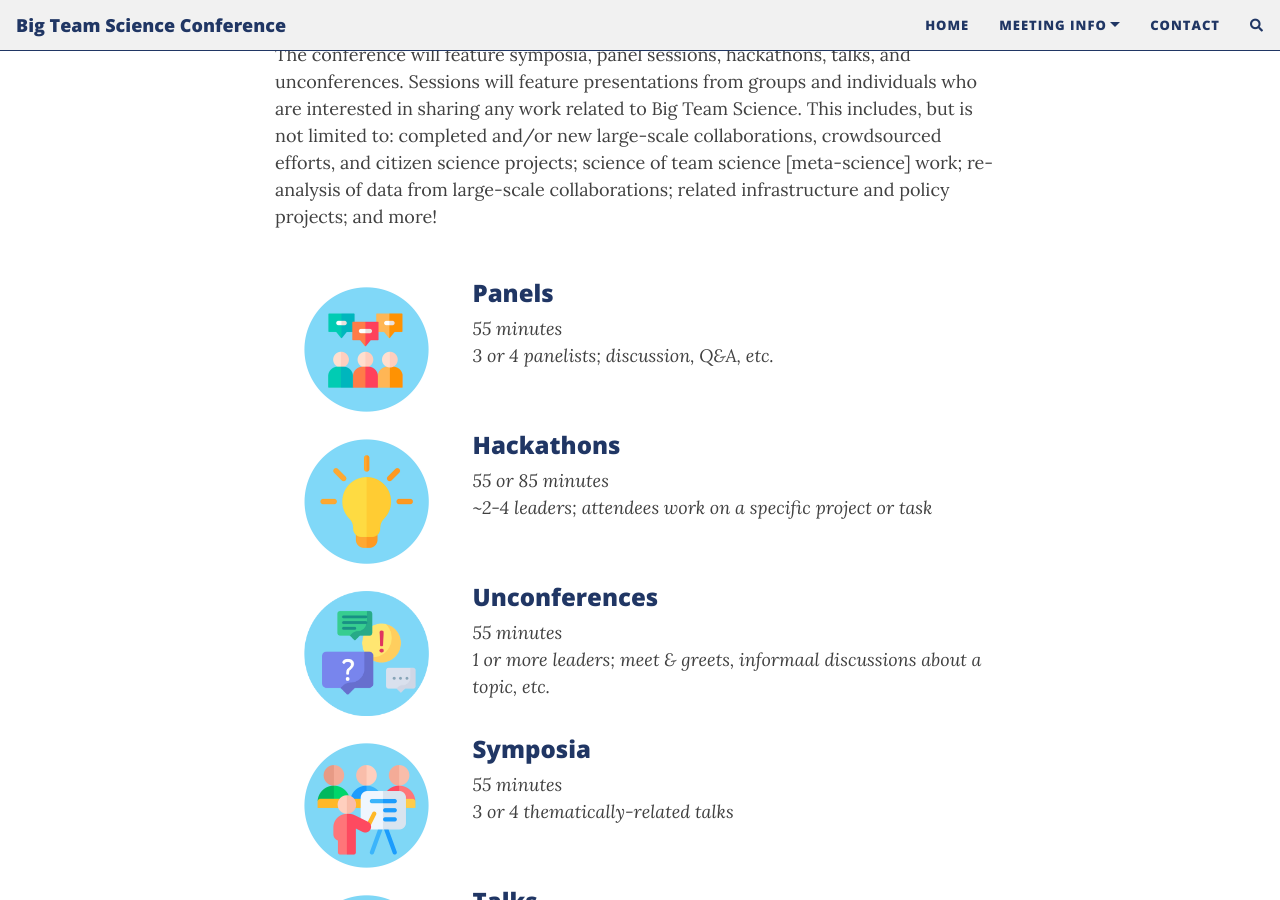
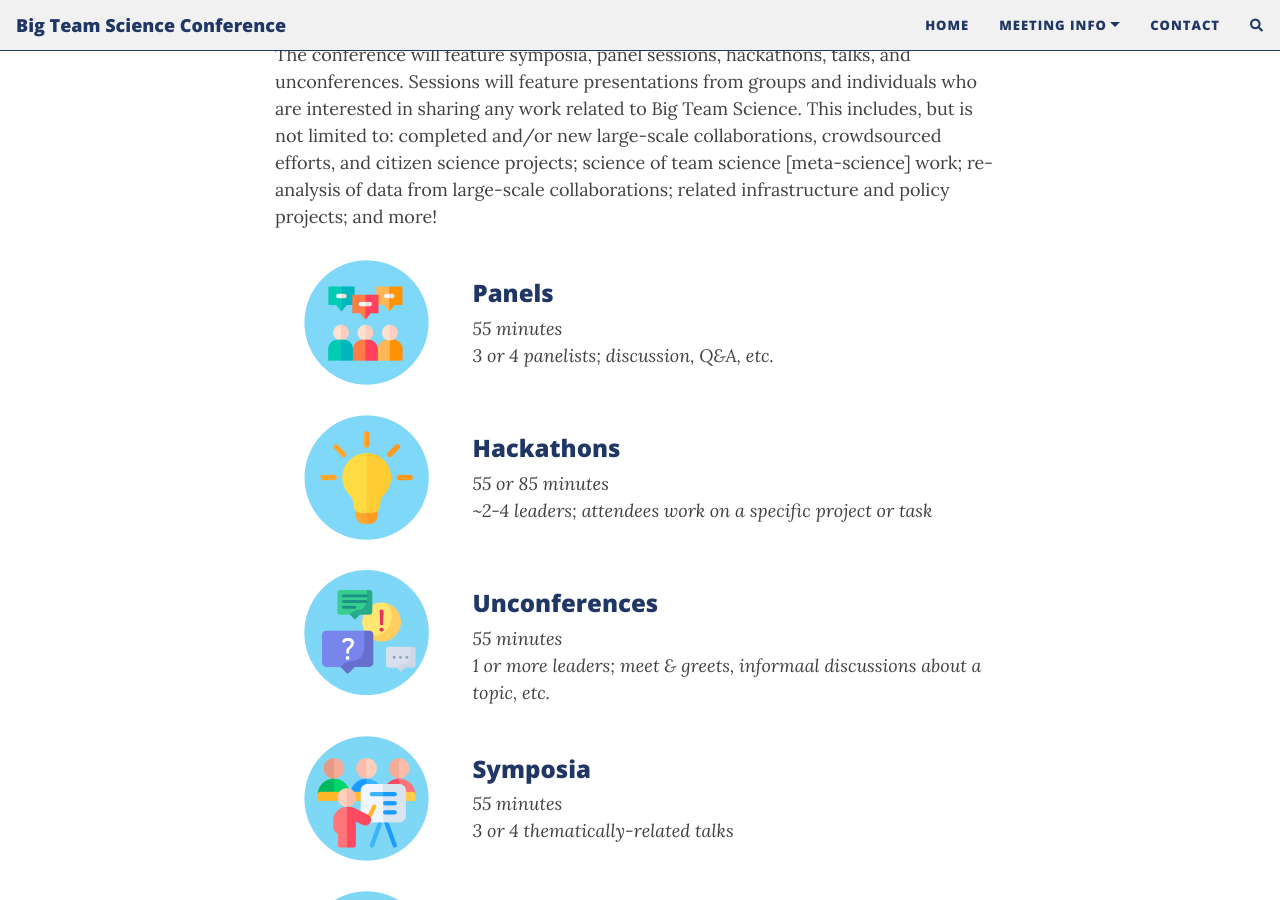
Before and after one commit to bigteamscienceconference/bigteamscienceconference.github.io, a Jekyll site: the page built from submissions.md, in a window 1280 px wide and 900 px high, scrolled down 545 px. Built offline with Jekyll 4.4.1, drawn with Linux system fonts in a browser that asks for light colours; nearby versions of some CDN libraries; comment, search, counter and statistics services are not loaded.

Commit message:
Update submissions.md

```diff
--- a/submissions.md
+++ b/submissions.md
@@ -22,7 +22,6 @@
   <div class="container">
     <div class="row justify-content-around">
       <div class="col-sm-3" align="center">
-        <br>
         <img src="/assets/img/panel.png" alt="panel" width="125" height="125"><br>
       </div>
       <div class="col-sm-9" align="left">
@@ -31,9 +30,11 @@
         <i>3 or 4 panelists; discussion, Q&A, etc.</i><br>
       </div>
     </div>
+    <div class="col-sm-12">
+        <p>   </p>
+    </div>
     <div class="row justify-content-around">
       <div class="col-sm-3" align="center">
-        <br>
         <img src="/assets/img/hackathon.png" alt="hackathon" width="125" height="125"><br>
       </div>
       <div class="col-sm-9" align="left">
@@ -42,9 +43,11 @@
         <i>~2-4 leaders; attendees work on a specific project or task</i><br>
       </div>
     </div>
+    <div class="col-sm-12">
+        <p>   </p>
+    </div>
     <div class="row justify-content-around">
       <div class="col-sm-3" align="center">
-        <br>
         <img src="/assets/img/unconference.png" alt="unconferences" width="125" height="125"><br>
       </div>
       <div class="col-sm-9" align="left">
@@ -53,9 +56,11 @@
         <i>1 or more leaders; meet & greets, informaal discussions about a topic, etc.</i><br>
       </div>
     </div>
+    <div class="col-sm-12">
+        <p>   </p>
+    </div>
     <div class="row justify-content-around">
       <div class="col-sm-3" align="center">
-        <br>
         <img src="/assets/img/symposium.png" alt="symposium" width="125" height="125"><br>
       </div>
       <div class="col-sm-9" align="left">
@@ -64,9 +69,11 @@
         <i>3 or 4 thematically-related talks</i> <br>
       </div>
     </div>
+    <div class="col-sm-12">
+        <p>   </p>
+    </div>
     <div class="row justify-content-around">
       <div class="col-sm-3" align="center">
-        <br>
         <img src="/assets/img/talk.png" alt="talk" width="125" height="125"><br>
       </div>
       <div class="col-sm-9" align="left">
@@ -74,9 +81,11 @@
         <i>25 minutes</i><br>
       </div>
     </div>
+    <div class="col-sm-12">
+        <p>   </p>
+    </div>
     <div class="row justify-content-around">
       <div class="col-sm-3" align="center">
-        <br>
         <img src="/assets/img/lightning.png" alt="lightning talk" width="125" height="125"><br>
       </div>
       <div class="col-sm-9" align="left">
```
